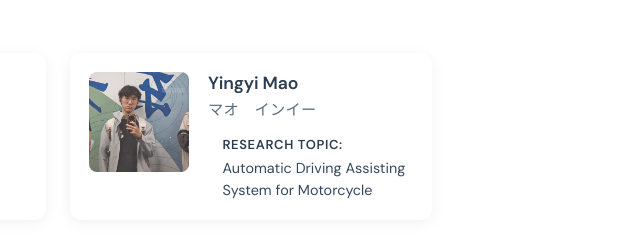
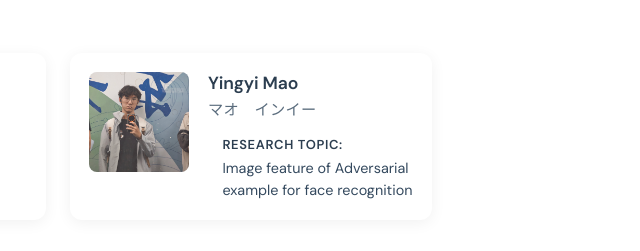
Before and after one commit to prarinya-lab/prarinya-lab.github.io, a plain HTML site: page members.html in a window 1280 px wide. Shown: the part 1594-1845 px from the top of the page, 389-1029 px from the left. Drawn offline with Linux system fonts and the light colour scheme.

Commit message:
member update

```diff
--- a/members.html
+++ b/members.html
@@ -656,7 +656,7 @@
                             <p class="student-name-jp">マオ　インイー</p>
                             <p class="research-topic">
                                 <strong>Research Topic:</strong>
-                                <span>Automatic Driving Assisting System for Motorcycle</span>
+                                <span>Image feature of Adversarial example for face recognition</span>
                             </p>
                         </div>
                     </div>
```
